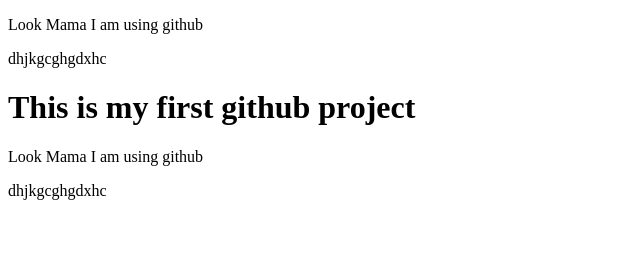
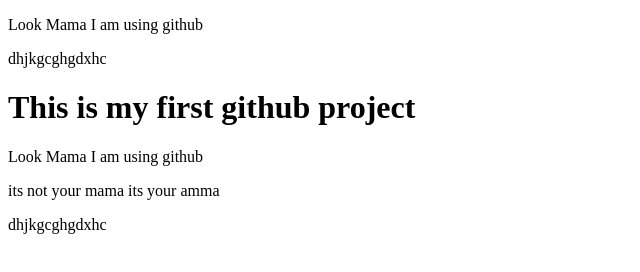
Before and after one commit to SakiburR0hman/My-First-Website, a plain HTML site: page Index.html in a window 1280 px wide. Shown: the whole page, without its empty margins (0-640 px from the left). Drawn offline with Linux system fonts and the light colour scheme.

Commit message:
Update Index.html

```diff
--- a/Index.html
+++ b/Index.html
@@ -7,7 +7,7 @@
 <body>
     <h1>This is my first github project</h1>
     <p>Look Mama I am using github</p>
-    <p. its not your mama its your amma</p>
+    <p> its not your mama its your amma</p>
     <p>dhjkgcghgdxhc</p>
 </body>
 </html>
```
